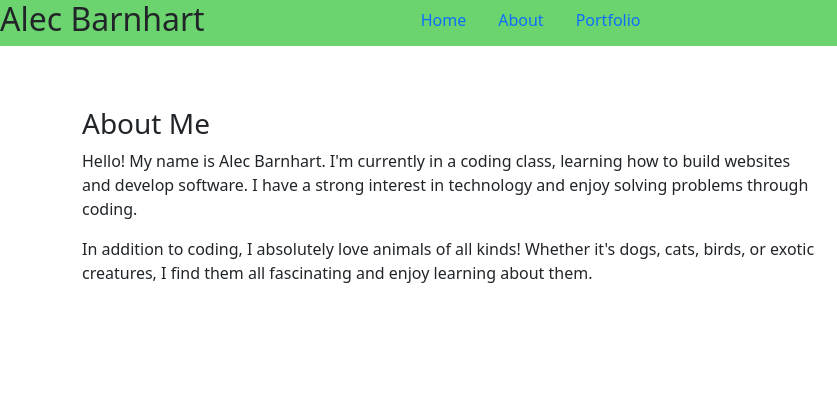
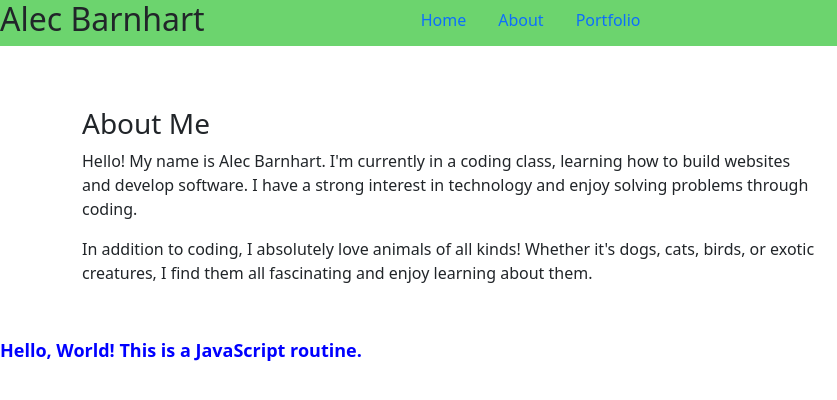
Before and after one commit to Barnhart1994/My-Personal-Website, a plain HTML site: page Homepage.html in a window 1280 px wide. Shown: the full height of the page, 0-837 px from the left. Drawn offline with nearby package versions, Linux system fonts and the light colour scheme.

Commit message:
updating homepage JS and Readme

```diff
--- a/Homepage.html
+++ b/Homepage.html
@@ -7,6 +7,7 @@
     <title>Alec's Website</title>
     <link rel="stylesheet" href="style.css">
 </head>
+<script src="javascript.js"></script>
 <body>
     <nav class="nav nav-pills flex column flex-sm-row">
       <div id="name">
--- a/javascript.js
+++ b/javascript.js
@@ -0,0 +1,13 @@
+// hello world
+console.log("Hello, World!");
+
+document.addEventListener("DOMContentLoaded", function () {
+    const message = document.createElement("p");
+    message.textContent = "Hello, World! This is a JavaScript routine.";
+    message.style.fontSize = "18px";
+    message.style.fontWeight = "bold";
+    message.style.color = "blue";
+
+    // Append the message to the body
+    document.body.appendChild(message);
+});
```
Also changed, not shown: 1 other file.
